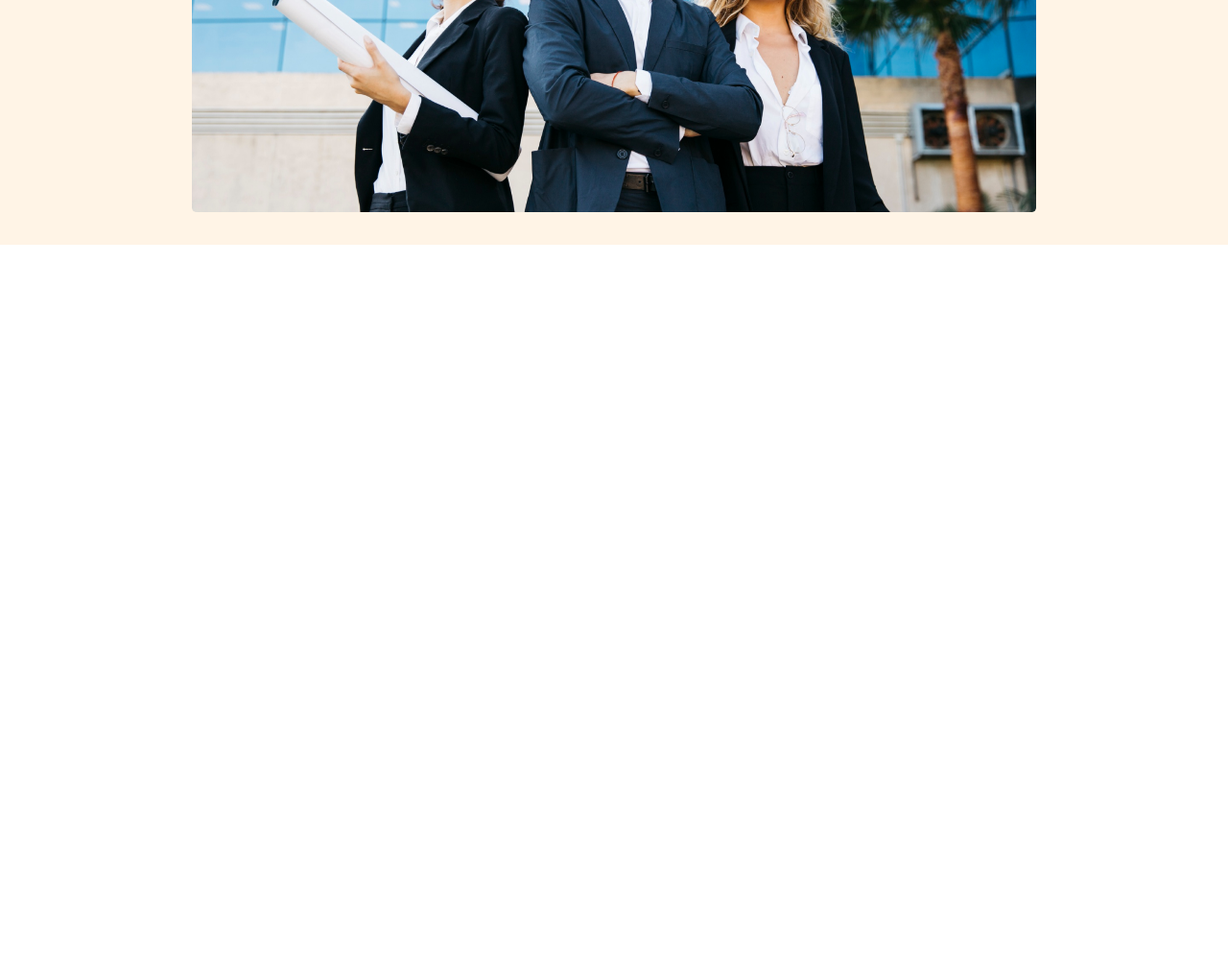
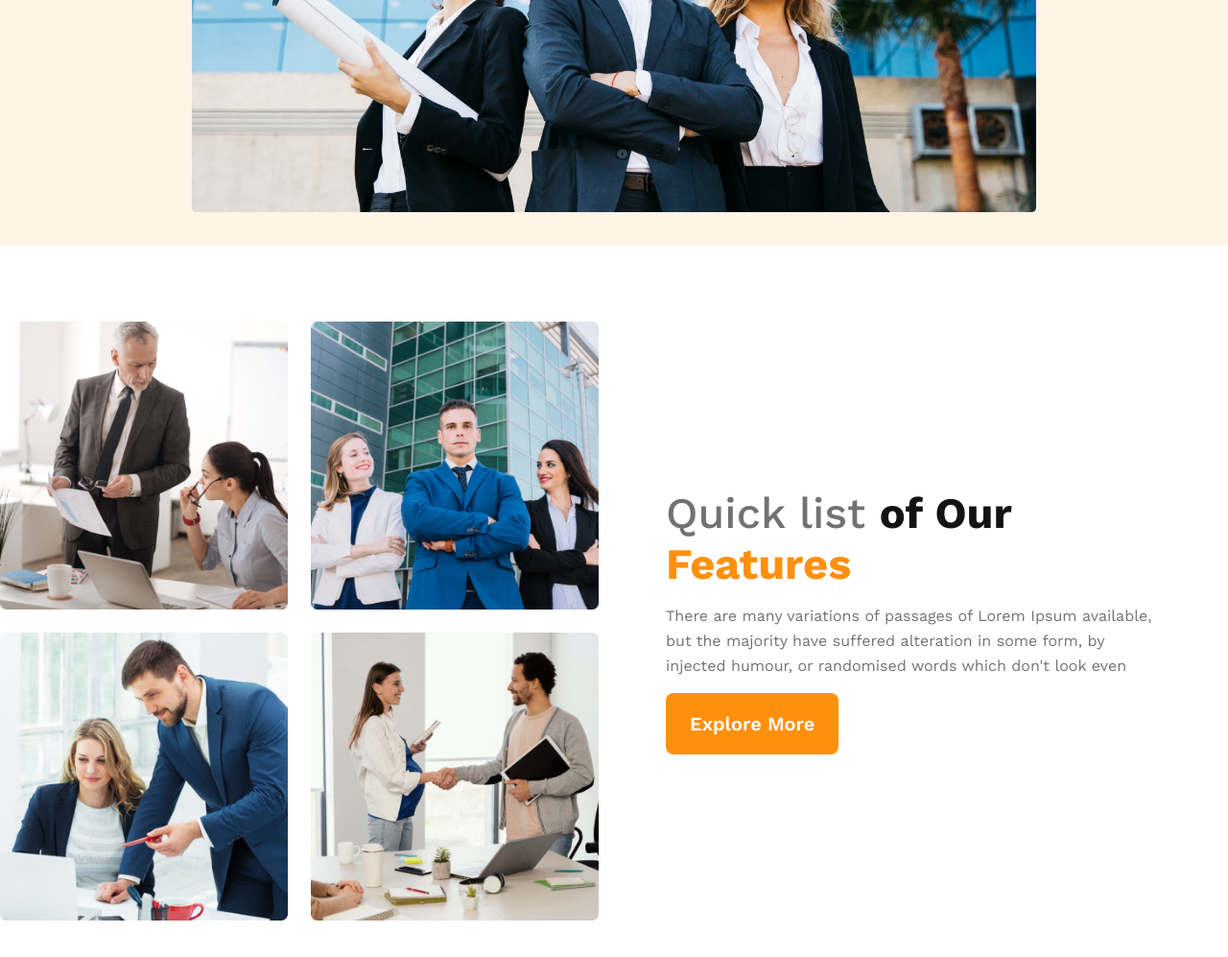
Before and after one commit to RakibHossen678/G3-Architects-website, a plain HTML site: page index.html in a window 1280 px wide. Shown: the part 657-1654 px from the top of the page at 96% size. Before the commit the page ends 957 px from the top, so only its background shows below. Drawn offline with nearby package versions, Linux system fonts and the light colour scheme.

Commit message:
added team section

```diff
--- a/index.html
+++ b/index.html
@@ -37,5 +37,22 @@
         </div>
 
     </header>
+
+    <main>
+        <section class="teams_container">
+            <div class="teams_img">
+                <img src="images/team1.png" alt="">
+                <img src="images/team2.png" alt="">
+                <img src="images/team3.png" alt="">
+                <img src="images/team4.png" alt="">
+            </div>
+            <div class="teams_content">
+                <h3>Quick list <span class="black">of Our</span> <span class="yellow">Features</span>
+                </h3>
+                <p>There are many variations of passages of Lorem Ipsum available, but the majority have suffered alteration in some form, by injected humour, or randomised words which don't look even</p>
+                <button class="btn">Explore More</button>
+            </div>
+        </section>
+    </main>
 </body>
 </html>
--- a/style/style.css
+++ b/style/style.css
@@ -92,6 +92,59 @@ nav div h2 {
     color: #FF900E;
     border: 2px solid #FF900E;
 }
+
+main{
+    max-width: 1400px;
+    margin:80px auto 100px ;
+}
+.teams_container{
+    display: flex;
+    align-items: center;
+
+}
+.teams_img{
+    display: grid;
+    grid-template-columns: repeat(2,1fr);
+    gap: 1.5rem;
+}
+.teams_img img{
+    height: 300px;
+}
+.teams_content{
+    padding:0 70px;
+}
+.teams_content h3{
+    color: var(--Dark-03, #727272);
+font-size: 45px;
+font-weight: 500;
+}
+.black{
+    color: var(--Dark-01, #131313);
+    font-weight: 700;
+
+}
+.yellow{
+    color: #FF900E;
+    font-weight: 700;
+
+}
+.teams_container p{
+    color: var(--Dark-03, #727272);
+font-size: 16px;
+font-weight: 400;
+line-height: 26px;
+margin:15px 0;
+}
+
+
+
+
+
+
+
+
+
+
 /* resoponsive design */
 @media screen and (max-width:576px) {
     nav{
@@ -109,3 +162,9 @@ nav div h2 {
     }
 
 }
+@media screen and (min-width:576px) and (max-width:992px) {
+    nav{
+        padding: 50px;
+        flex-direction: column;
+    }
+}
```
